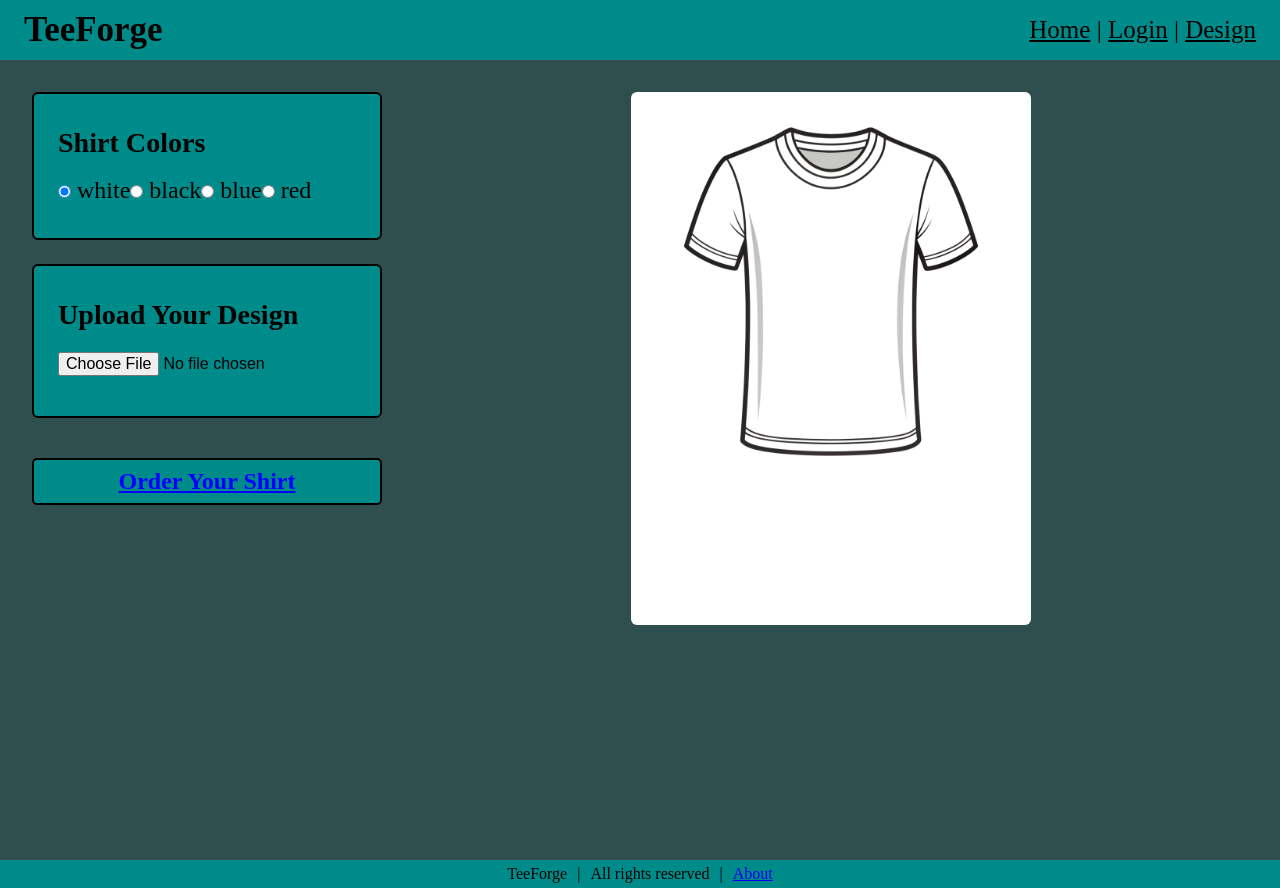
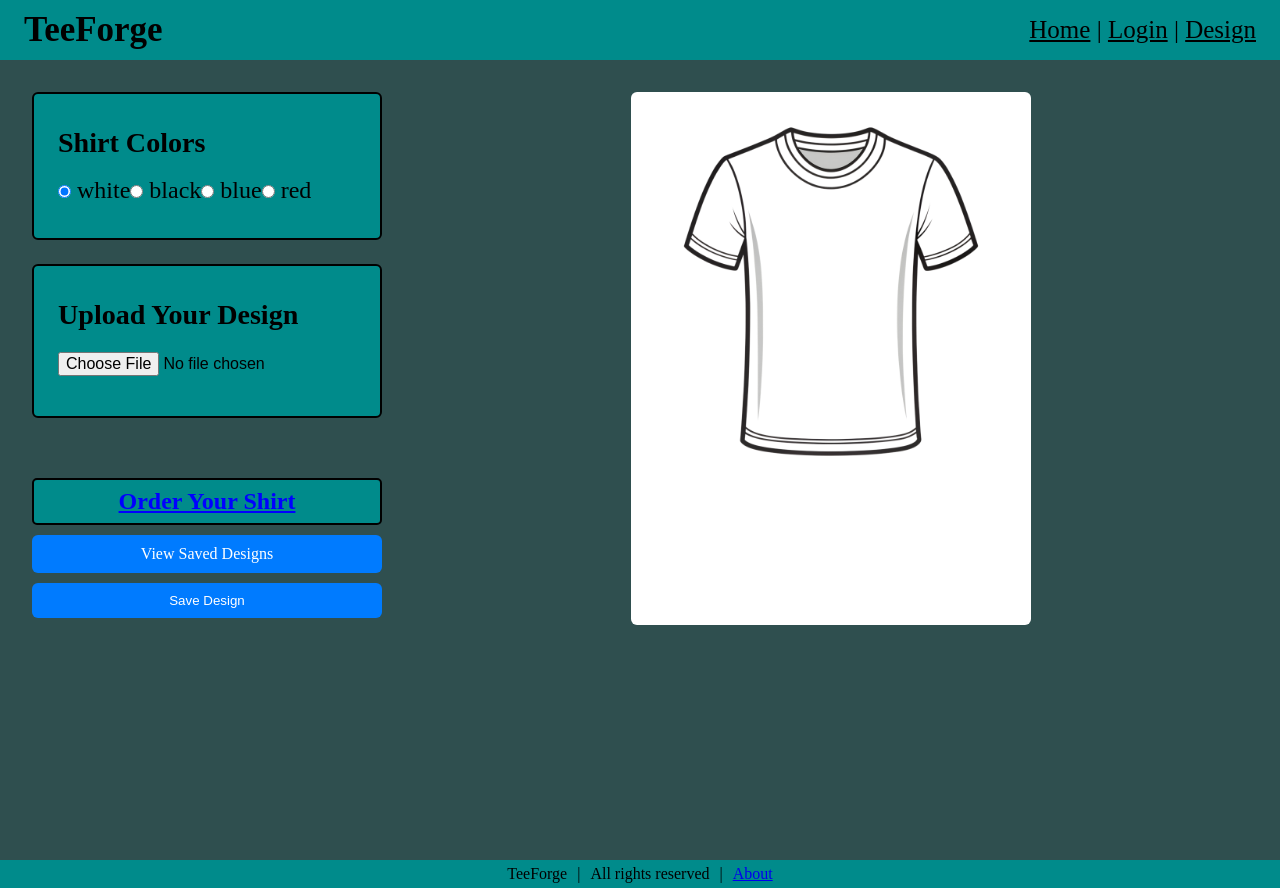
Before and after one commit to KingJepy/Unit-2-Final-Project-TeeForge, a React (Vite) app in the folder frontend/TeeForge Frontend/: page /design in a window 1280 px wide. Built offline with nearby package versions, Linux system fonts and the light colour scheme.

Commit message:
changed the shirt preview page to add a few buttons, fixed the saved designs page since the data was not being carried over when you handle submit. added the route and tested.

```diff
--- a/frontend/TeeForge Frontend/src/App.jsx
+++ b/frontend/TeeForge Frontend/src/App.jsx
@@ -9,6 +9,7 @@ import OrderForm from './components/OrderForm';
 import TShirtDesigner from './components/ShirtPreview';
 import LoginPage from './components/LoginPage';
 import RegisterPage from './components/RegisterPage';
+import SavedDesigns from './components/SavedDesigns';
 
 function App() {
 
@@ -23,6 +24,7 @@ function App() {
             <Route path='/design' element={<TShirtDesigner />}/>
             <Route path='/login' element={<LoginPage />}/>
             <Route path='/register' element={<RegisterPage />}/>
+            <Route path='/saved-designs' element={<SavedDesigns />}/>
           </Routes>
       </div>
         <Footer />
--- a/frontend/TeeForge Frontend/src/components/SavedDesigns.jsx
+++ b/frontend/TeeForge Frontend/src/components/SavedDesigns.jsx
@@ -14,19 +14,21 @@ function SavedDesigns() {
         const dummyData = [
             {
                 id: 1,
-                name: "Sunset Tee",
-                imageUrl: "/images/sample1.png",
-                shirtColor: "blue",
-                imagePosition: { x: 100, y: 150 },
-                imageSize: { width: 120, height: 120 },
+                color: "blue",
+                image: "/example1.png",
+                name: "Cool Blue Design",
             },
             {
                 id: 2,
-                name: "Spider Tee",
-                imageUrl: "/images/sample2.png",
-                shirtColor: "red",
-                imagePosition: { x: 80, y: 130 },
-                imageSize: { width: 100, height: 100 },
+                color: "red",
+                image: "/example2.png",
+                name: "Radical Red Design",
+            },
+            {
+                id: 3,
+                color: "white",
+                image: "/example3.png",
+                name: "Classic White Design",
             },
         ];
 
@@ -59,7 +61,7 @@ function SavedDesigns() {
 
         <button
           className="add-design-button"
-          onClick={() => navigate("/shirtpreview")}
+          onClick={() => navigate("/design")}
           aria-label="Create New Design"
         >
           +
--- a/frontend/TeeForge Frontend/src/components/ShirtPreview.css
+++ b/frontend/TeeForge Frontend/src/components/ShirtPreview.css
@@ -176,3 +176,29 @@ input[type="radio"] {
     top: 22%;
   }
 }
+
+.button-group {
+  display: flex;
+  flex-direction: column;
+  gap: 10px;
+  margin-top: 20px;
+}
+
+.view-saved-link,
+.save-design-btn {
+  display: inline-block;
+  text-decoration: none;
+  color: white;
+  background-color: #007bff;
+  padding: 10px 20px;
+  border-radius: 6px;
+  text-align: center;
+  border: none;
+  cursor: pointer;
+  transition: background-color 0.3s;
+}
+
+.view-saved-link:hover,
+.save-design-btn:hover {
+  background-color: #0056b3;
+}
--- a/frontend/TeeForge Frontend/src/components/ShirtPreview.jsx
+++ b/frontend/TeeForge Frontend/src/components/ShirtPreview.jsx
@@ -1,12 +1,21 @@
-import { Link } from 'react-router-dom';
-import { useState } from 'react';
+import { Link, useLocation } from 'react-router-dom';
+import { useState, useEffect } from 'react';
 import './ShirtPreview.css';
 
 const shirtColors = ['white', 'black', 'blue', 'red'];
 
 function TShirtDesigner() {
+  const location = useLocation();
   const [shirtColor, setShirtColor] = useState('white');
   const [uploadedImage, setUploadedImage] = useState(null);
+
+  useEffect(() => {
+    if (location.state && location.state.design) {
+      const { color, image } = location.state.design;
+      setShirtColor(color);
+      setUploadedImage(image);
+    }
+  }, [location.state]);
 
   //take the file and create a url and send it to state
   const handleImageUpload = (e) => {
@@ -16,10 +25,15 @@ function TShirtDesigner() {
       setUploadedImage(imageUrl);
     }
   };
+  // placeholder for later
+  const handleSaveDesign = () => {
+    const designData = { color: shirtColor, image: uploadedImage };
+    console.log('Design saved:', designData);
+    alert('Design saved! (Check console for details)');
+  }
 
   return (
     <div className="designer-container">
-      {/* create buttons that allow you to switch the color */}
       <div className="left-panel">
         <div className="colors">
           <h3>Shirt Colors</h3>
@@ -35,16 +49,27 @@ function TShirtDesigner() {
             </label>
           ))}
         </div>
-        {/* upload your image and use the function */}
+
         <div className="upload-section">
           <h3>Upload Your Design</h3>
           <input type="file" accept="image/*" onChange={handleImageUpload} />
         </div>
-        {/* link to order the shirt */}
-        <Link to="/orders" className='order-link'>Order Your Shirt</Link>
+
+        <div className="button-group">
+          <Link to="/orders" className="order-link">
+            Order Your Shirt
+          </Link>
+
+          <Link to="/saved-designs" className="view-saved-link">
+            View Saved Designs
+          </Link>
+
+          <button onClick={handleSaveDesign} className="save-design-btn">
+            Save Design
+          </button>
+        </div>
       </div>
 
-      {/* create a box and put our blank shirt png inside. then put our new image on top */}
       <div className="shirt-preview">
         <div className="shirt-container">
           <div className={`shirt-background ${shirtColor}`}>
```
